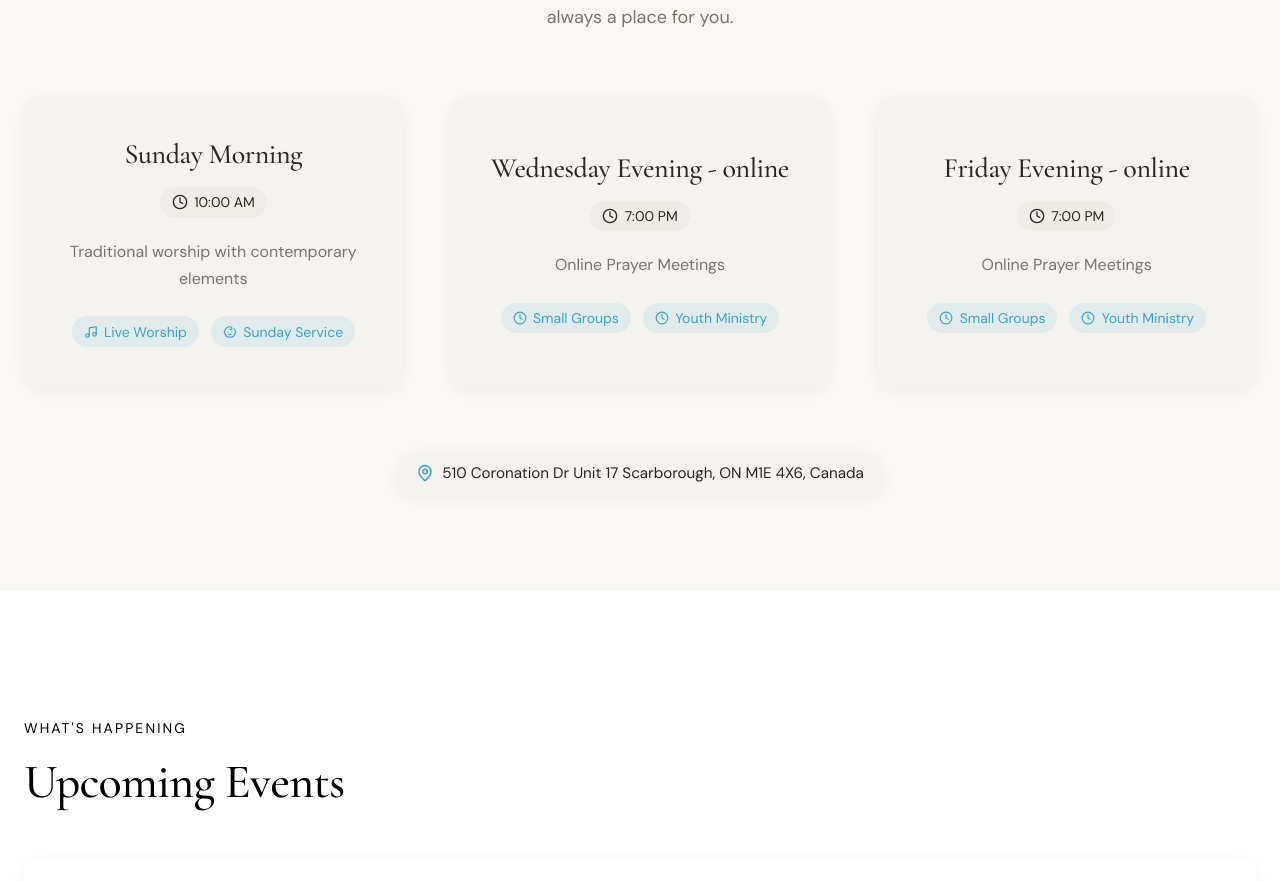
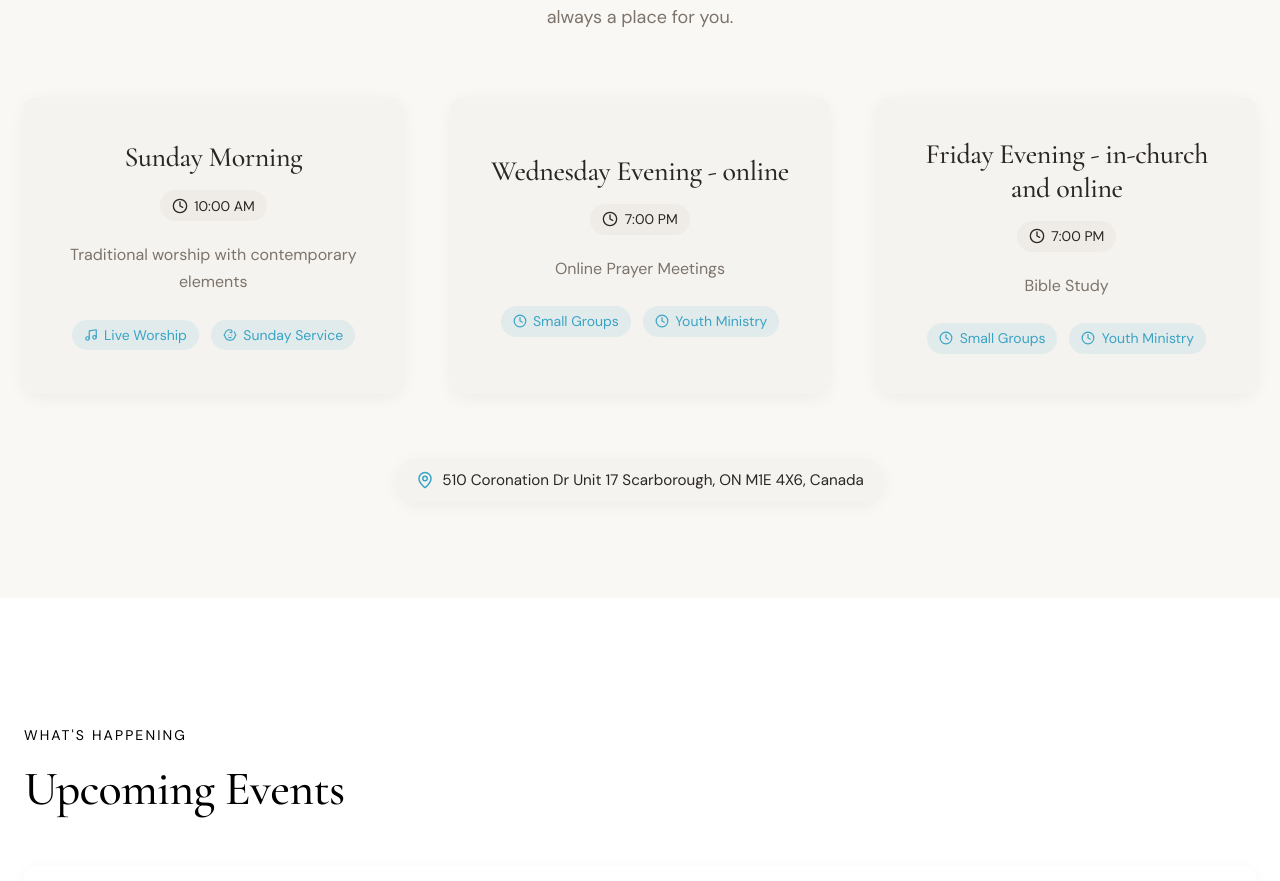
Before and after one commit to itxjoshy/church-site-2, a React (Vite) app: page / in a window 1280 px wide. Shown: the part 1780-2661 px from the top of the page. Built offline with nearby package versions, Linux system fonts and the light colour scheme.

Commit message:
update: changed service card info

```diff
--- a/src/components/Services.jsx
+++ b/src/components/Services.jsx
@@ -17,9 +17,9 @@ const services = [
     icons: [Clock, Clock],
   },
   {
-    day: "Friday Evening - online",
+    day: "Friday Evening - in-church and online",
     times: ["7:00 PM"],
-    description: "Online Prayer Meetings",
+    description: "Bible Study",
     features: ["Small Groups", "Youth Ministry"],
     icons: [Clock, Clock],
   },
```
